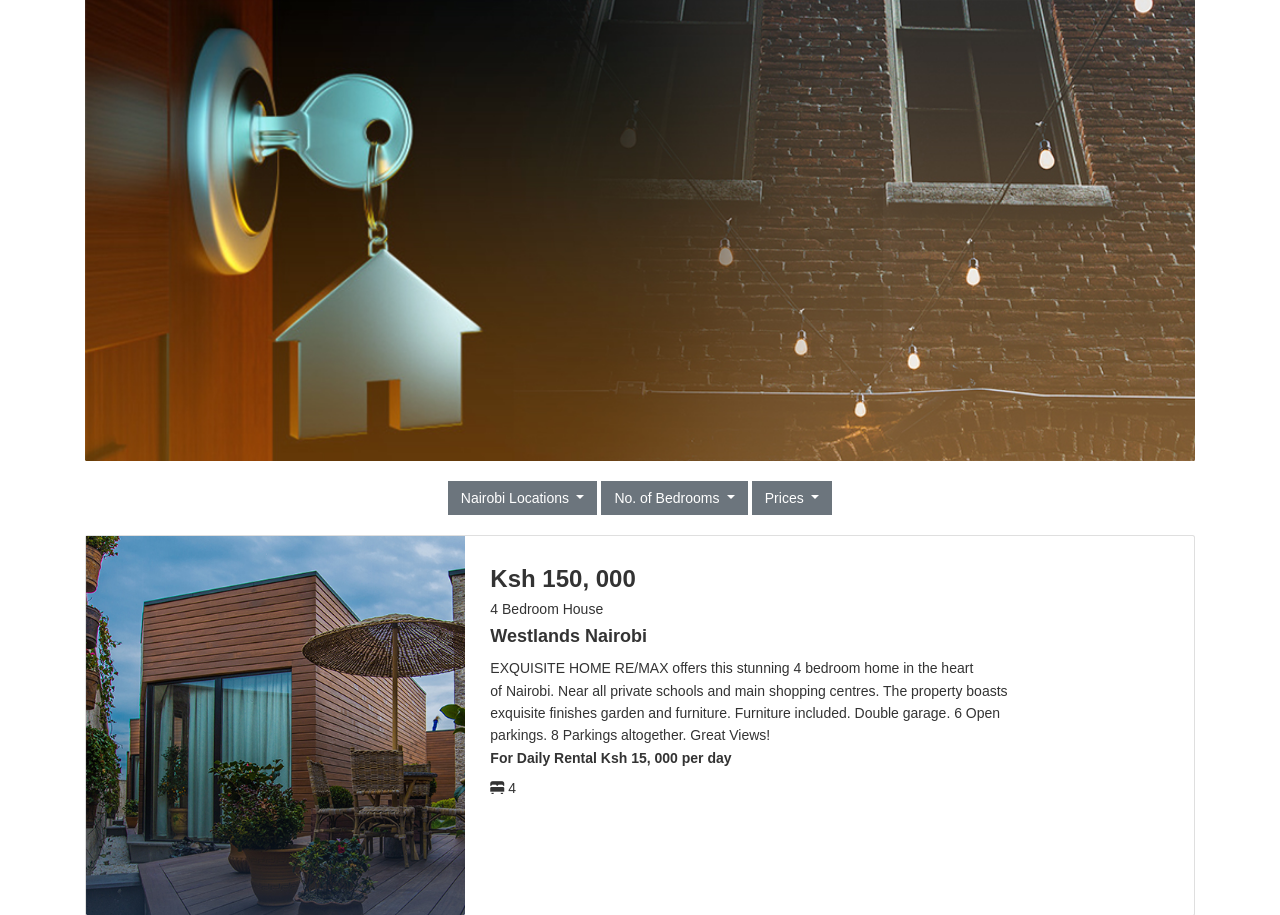
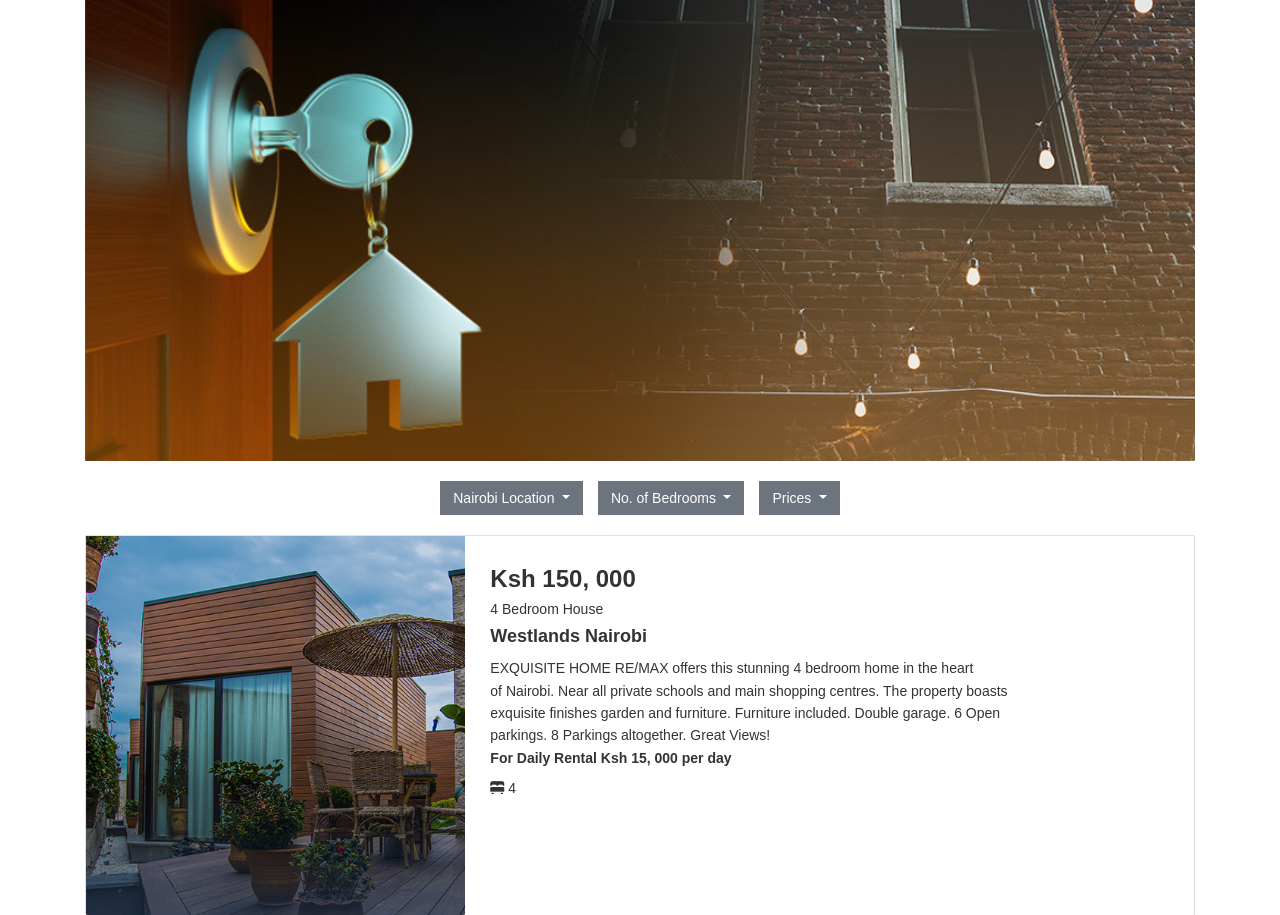
Before and after one commit to erastus-1/HOME-SPACE, a Flask app: page / in a window 1280 px wide. Shown: the part 206-1121 px from the top of the page. Run offline with Flask 2, Linux system fonts and the light colour scheme; some libraries are stand-ins or nearby versions.

Commit message:
Modify the forms

```diff
--- a/app/templates/index.html
+++ b/app/templates/index.html
@@ -70,17 +70,22 @@
         </div>
         <br />
         <!-- Drop-down Button -->
-
+        <div class="row mx-auto">
+          <div class="col e">
             <div class="dropdown e">
               <button class="btn btn-secondary dropdown-toggle rounded-0" type="button" id="dropdownMenuButton" data-toggle="dropdown" aria-haspopup="true" aria-expanded="false">
-            Nairobi Locations
+                Nairobi Location
               </button>
               <div class="dropdown-menu" aria-labelledby="dropdownMenuButton">
                 <a class="dropdown-item" href="#">Westlands</a>
+                <a class="dropdown-item" href="#">Rongai</a>
                 <a class="dropdown-item" href="#">Lang'ata</a>
-            <a class="dropdown-item" href="#">Rong'ai</a>
-            <a class="dropdown-item" href="#">Ng'umba</a>
+                <a class="dropdown-item" href="#">Ngumba</a>
               </div>
+            </div>
+          </div>
+          <div class="col">
+            <div class="dropdown e">
               <button class="btn btn-secondary dropdown-toggle rounded-0" type="button" id="dropdownMenuButton" data-toggle="dropdown" aria-haspopup="true" aria-expanded="false">
                 No. of Bedrooms
               </button>
@@ -90,6 +95,10 @@
                 <a class="dropdown-item" href="#">3+</a>
                 <a class="dropdown-item" href="#">4+</a>
               </div>
+            </div>
+          </div>
+          <div class="col">
+            <div class="dropdown e">
               <button class="btn btn-secondary dropdown-toggle rounded-0" type="button" id="dropdownMenuButton" data-toggle="dropdown" aria-haspopup="true" aria-expanded="false">
                 Prices
               </button>
@@ -99,7 +108,8 @@
                 <a class="dropdown-item" href="#">Ksh 40, 000</a>
                 <a class="dropdown-item" href="#">Ksh 15, 000</a>
               </div>
-
+            </div>
+          </div>
         </div>
         <br/>
 
```
Lines whose indentation alone changed are shown as unchanged.
